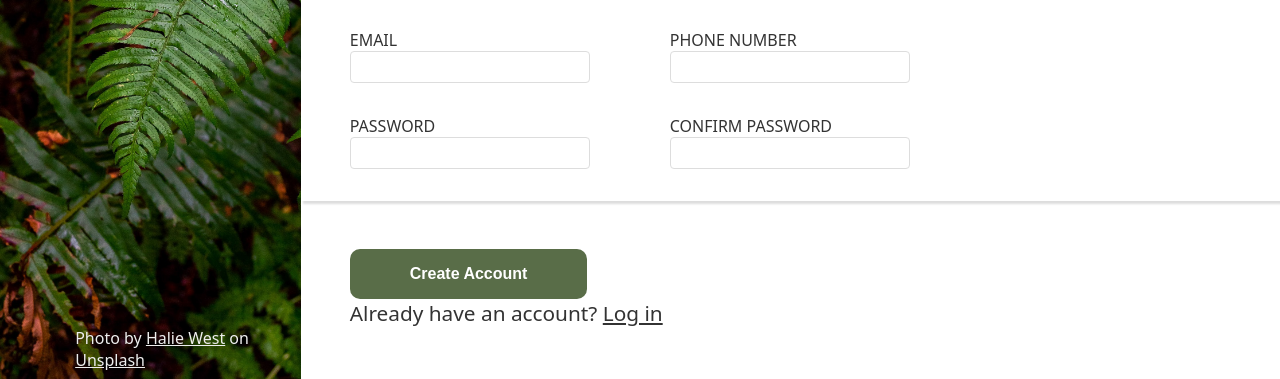
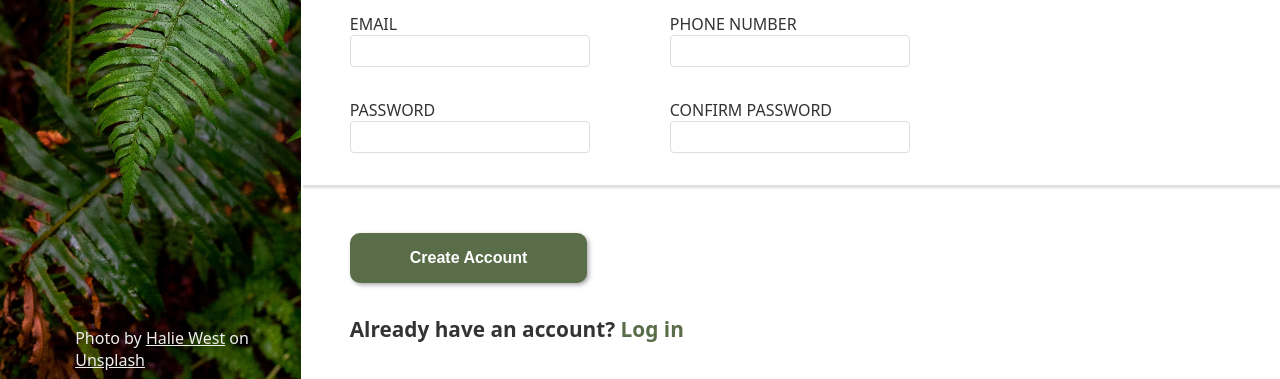
Before and after one commit to mgibson43/Sign-up-Form, a plain HTML site: page index.html in a window 1280 px wide. Shown: the part 421-800 px from the top of the page. Drawn offline with Linux system fonts and the light colour scheme.

Commit message:
Update: Further create account button styling

```diff
--- a/index.html
+++ b/index.html
@@ -56,7 +56,7 @@
       </div>
       <div class="btn-container padding-sm">
         <button class="create-acc">Create Account</button>
-        <p>Already have an account? <a href="#">Log in</a></p>
+        <p class="form-text">Already have an account? <a href="#">Log in</a></p>
       </div>
     </div>
   </div>
--- a/style.css
+++ b/style.css
@@ -131,6 +131,8 @@ input:focus {
   color: white;
   border-radius: 10px;
   cursor: pointer;
+  margin-bottom: 2rem;
+  box-shadow: 2px 2px 4px #aaa;
 }
 
 .create-acc:active {
@@ -142,6 +144,11 @@ input:focus {
   padding-right: 20%;
 }
 
+p>a {
+  text-decoration: none;
+  color:#596D48
+}
+
 @font-face {
   font-family: Norse-Bold;
   src: url("/fonts/Norse-Bold.otf") format("opentype");
```
